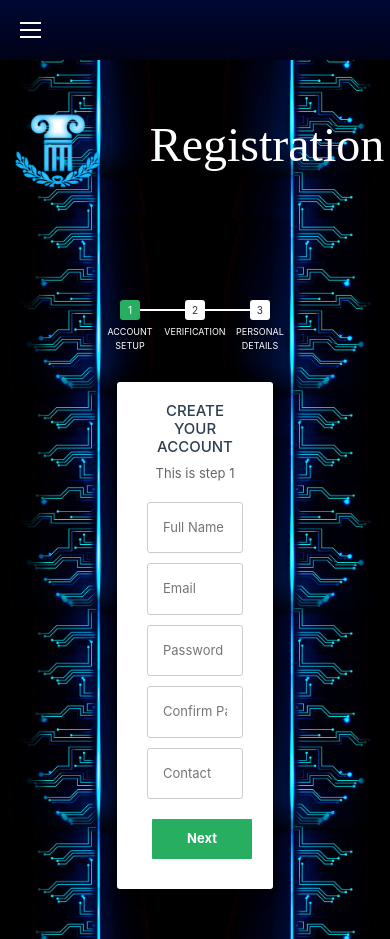
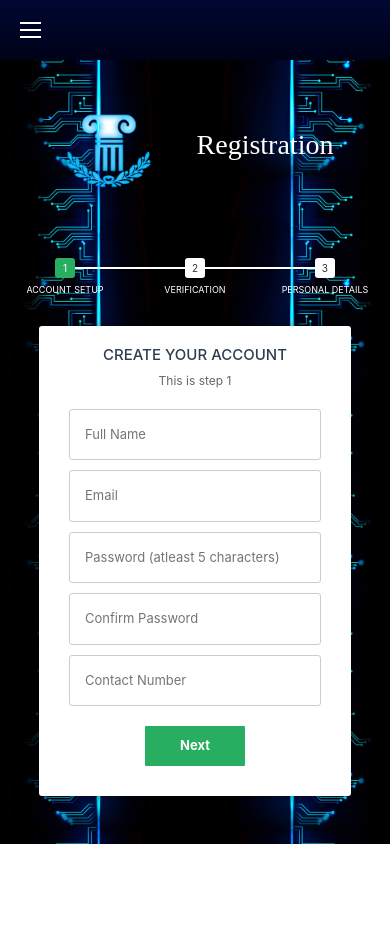
Before and after one commit to nikitanamdev/pantheon18.in, a plain HTML site: page register.html in a window 390 px wide. After the commit the page ends 844 px from the top, so only its background shows below. Drawn offline with nearby package versions, Linux system fonts and the light colour scheme; a web font is replaced by a local one.

Commit message:
Register pages responsive

```diff
--- a/public/css/register.css
+++ b/public/css/register.css
@@ -14,7 +14,7 @@
 #headLogo span {
     margin: auto 0;
     color: white;
-    font-size: 48px;
+    font-size: 3.8em;
     font-family: 'Alice', serif;
 }
 
@@ -25,7 +25,7 @@
 /*form styles*/
 #msform {
     width: 50vw;
-    margin: 50px auto;
+    margin: 2% auto;
     text-align: center;
     position: relative;
 }
@@ -88,7 +88,7 @@
 
 .fs-subtitle {
     font-weight: normal;
-    font-size: 13px;
+    font-size: 1.2em;
     color: #666;
     margin-bottom: 20px;
 }
@@ -152,3 +152,24 @@
 input #g1,input #g2 {
     margin: 0 10px 0 10px;
 }
+
+@media (max-width: 768px) {
+    #msform {
+        width: 60vw;
+    }
+    #headLogo span {
+        font-size: 3em;
+    }
+}
+
+@media (max-width: 620px) {
+    #headLogo span {
+        font-size: 2.8em;
+    }
+}
+
+@media (max-width: 545px) {
+    #msform {
+        width: 100vw;
+    }
+}
--- a/register.html
+++ b/register.html
@@ -61,7 +61,7 @@
     </nav>
 
     <div id="headLogo">
-        <span style="display: inline-block; padding-right: 1vw; position: relative; z-index: -1; visibility: visible; animation-duration: 2s; animation-name: fadeInUp;"
+        <span style="display: inline-block; position: relative; z-index: -1; visibility: visible; animation-duration: 2s; animation-name: fadeInUp;"
             class="wow fadeInDown" data-wow-duration="2s">
             <img src="./public/images/logo.png" title="logo">
         </span>
```
Also changed, not shown: public/css/login.css (+8 -2 lines).
